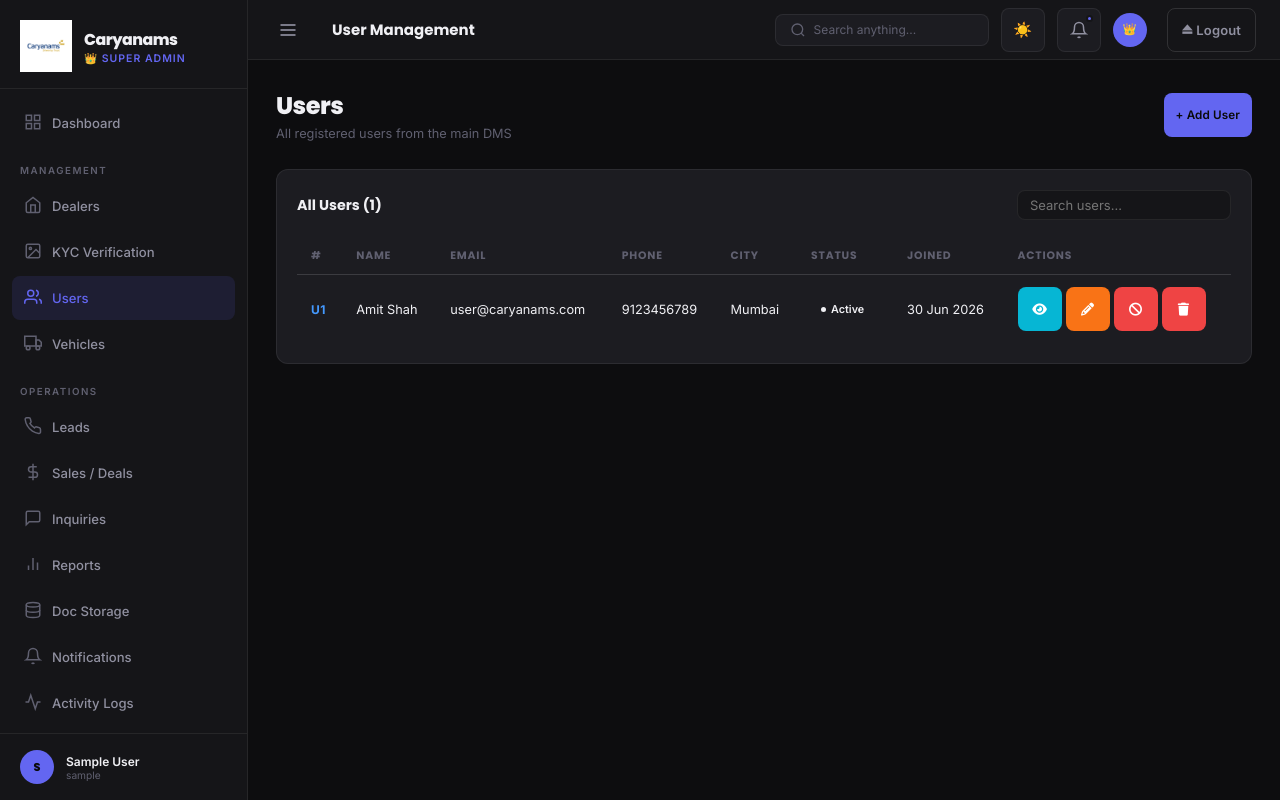
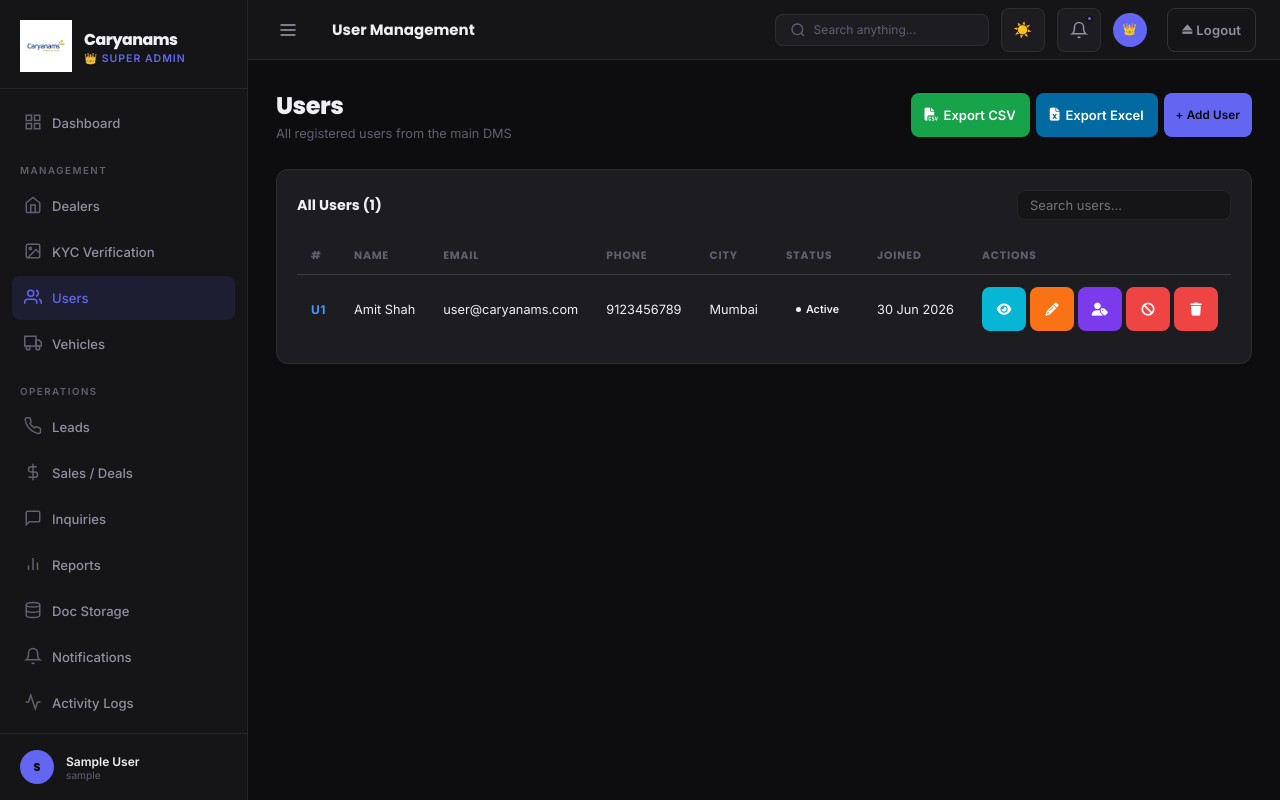
Before and after one commit to dharmik008/DMS, a Flask app: page /admin/users in a window 1280 px wide. Run offline with Flask 3, Linux system fonts and the light colour scheme; the visitor is signed in with stand-in values (Sample User, id 1); data comes from the database, SQL or seed files in the repository.

Commit message:
Update users.html

```diff
--- a/templates/admin/users.html
+++ b/templates/admin/users.html
@@ -8,7 +8,19 @@
     <h1>Users</h1>
     <p>All registered users from the main DMS</p>
   </div>
-  <a href="{{ url_for('admin.add_user') }}" class="btn btn-primary btn-sm">+ Add User</a>
+  <div style="display:flex;gap:8px;align-items:center;">
+    <a href="{{ url_for('admin.all_users') }}?export=csv"
+       title="Export CSV"
+       style="display:inline-flex;align-items:center;gap:6px;padding:7px 14px;border-radius:8px;background:#16a34a;color:#fff;text-decoration:none;font-size:13px;font-weight:600;">
+      <i class="fas fa-file-csv"></i> Export CSV
+    </a>
+    <a href="{{ url_for('admin.all_users') }}?export=xlsx"
+       title="Export Excel"
+       style="display:inline-flex;align-items:center;gap:6px;padding:7px 14px;border-radius:8px;background:#0369a1;color:#fff;text-decoration:none;font-size:13px;font-weight:600;">
+      <i class="fas fa-file-excel"></i> Export Excel
+    </a>
+    <a href="{{ url_for('admin.add_user') }}" class="btn btn-primary btn-sm">+ Add User</a>
+  </div>
 </div>
 
 <div class="card">
@@ -37,24 +49,28 @@
         </td>
         <td>{{ u.created_at.strftime('%d %b %Y') if u.created_at else '—' }}</td>
         <td style="white-space:nowrap;">
-          <div style="display:flex;gap:6px;align-items:center;">
+          <div style="display:flex;gap:5px;align-items:center;flex-wrap:wrap;">
             <a href="{{ url_for('admin.view_user', user_id=u.id) }}"
                title="View User" aria-label="View User"
-               style="display:inline-flex;align-items:center;justify-content:center;width:32px;height:32px;border-radius:8px;background:#06b6d4;color:#fff;text-decoration:none;font-size:13px;transition:opacity .15s;">
+               style="display:inline-flex;align-items:center;justify-content:center;width:32px;height:32px;border-radius:8px;background:#06b6d4;color:#fff;text-decoration:none;font-size:13px;">
               <i class="fas fa-eye"></i></a>
             <a href="{{ url_for('admin.edit_user', user_id=u.id) }}"
                title="Edit User" aria-label="Edit User"
-               style="display:inline-flex;align-items:center;justify-content:center;width:32px;height:32px;border-radius:8px;background:#f97316;color:#fff;text-decoration:none;font-size:13px;transition:opacity .15s;">
+               style="display:inline-flex;align-items:center;justify-content:center;width:32px;height:32px;border-radius:8px;background:#f97316;color:#fff;text-decoration:none;font-size:13px;">
               <i class="fas fa-pencil-alt"></i></a>
+            <button onclick="convertToLead({{ u.id }}, '{{ u.name|replace("'","\\'")|e }}')"
+              title="Convert to Lead" aria-label="Convert to Lead"
+              style="display:inline-flex;align-items:center;justify-content:center;width:32px;height:32px;border-radius:8px;border:none;cursor:pointer;font-size:13px;background:#7c3aed;color:#fff;">
+              <i class="fas fa-user-tag"></i></button>
             <button onclick="toggleUserStatus({{ u.id }}, this)"
               id="toggle-btn-{{ u.id }}"
               title="{{ 'Block User' if u.is_active else 'Unblock User' }}"
               aria-label="{{ 'Block User' if u.is_active else 'Unblock User' }}"
-              style="display:inline-flex;align-items:center;justify-content:center;width:32px;height:32px;border-radius:8px;border:none;cursor:pointer;font-size:13px;transition:opacity .15s;background:{% if u.is_active %}#ef4444{% else %}#22c55e{% endif %};color:#fff;">
+              style="display:inline-flex;align-items:center;justify-content:center;width:32px;height:32px;border-radius:8px;border:none;cursor:pointer;font-size:13px;background:{% if u.is_active %}#ef4444{% else %}#22c55e{% endif %};color:#fff;">
               <i class="fas {% if u.is_active %}fa-ban{% else %}fa-circle-check{% endif %}"></i></button>
             <button onclick="deleteUser({{ u.id }})"
                     title="Delete User" aria-label="Delete User"
-                    style="display:inline-flex;align-items:center;justify-content:center;width:32px;height:32px;border-radius:8px;background:#ef4444;color:#fff;border:none;cursor:pointer;font-size:13px;transition:opacity .15s;">
+                    style="display:inline-flex;align-items:center;justify-content:center;width:32px;height:32px;border-radius:8px;background:#ef4444;color:#fff;border:none;cursor:pointer;font-size:13px;">
               <i class="fas fa-trash"></i></button>
           </div>
         </td>
@@ -77,17 +93,26 @@ function filterTable(inp, tableId) {
   });
 }
 
+function convertToLead(userId, userName) {
+  if (!confirm('Convert user "' + userName + '" to a Lead? A new lead record will be created with their contact details.')) return;
+  fetch('/admin/api/users/' + userId + '/convert-to-lead', {method: 'POST'})
+    .then(r => r.json()).then(d => {
+      if (d.success) {
+        showToast(d.message, 'success');
+      } else {
+        showToast(d.message || 'Conversion failed', 'error');
+      }
+    }).catch(() => showToast('Error converting user', 'error'));
+}
+
 function toggleUserStatus(userId, btn) {
   if (!confirm('Toggle user status?')) return;
   fetch('/admin/api/users/' + userId + '/toggle-status', {method: 'POST'})
     .then(r => r.json()).then(d => {
       if (d.success) {
         const isBlocked = d.status === 'Blocked';
-        // Update icon, color, title and aria-label
         const icon = btn.querySelector('i');
-        if (icon) {
-          icon.className = 'fas ' + (isBlocked ? 'fa-circle-check' : 'fa-ban');
-        }
+        if (icon) icon.className = 'fas ' + (isBlocked ? 'fa-circle-check' : 'fa-ban');
         btn.style.background = isBlocked ? '#22c55e' : '#ef4444';
         const newTitle = isBlocked ? 'Unblock User' : 'Block User';
         btn.title = newTitle;
```
